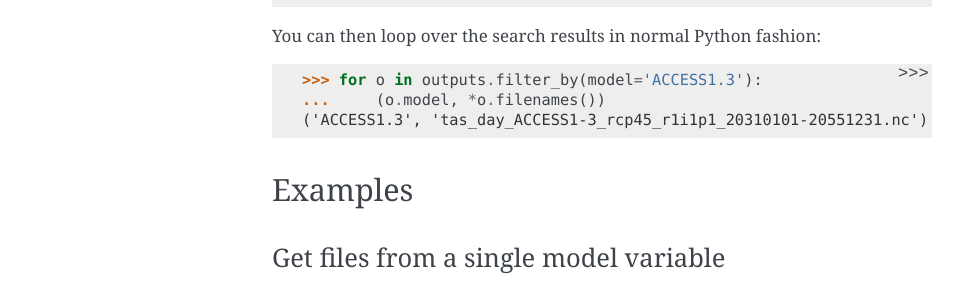
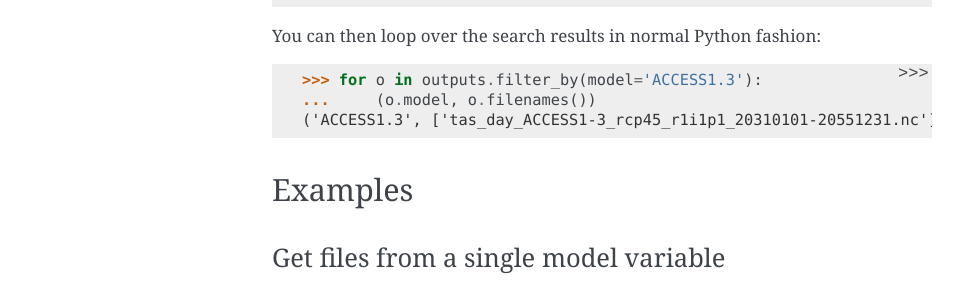
Before and after one commit to coecms/ARCCSSive, a Sphinx documentation site: the page built from docs/CMIP5.rst, in a window 1280 px wide and 900 px high, scrolled down 489 px. Shown: the part 169-452 px from the top of the window, without its empty margins (148-1111 px from the left). Built offline with Sphinx 7.4.7, drawn with Linux system fonts in a browser that asks for light colours; the version number could not be read and is left out.

Commit message:
Syntax fix

```diff
--- a/docs/CMIP5.rst
+++ b/docs/CMIP5.rst
@@ -39,8 +39,8 @@ model outputs:
 You can then loop over the search results in normal Python fashion::
 
     >>> for o in outputs.filter_by(model='ACCESS1.3'):
-    ...     (o.model, *o.filenames())
-    ('ACCESS1.3', 'tas_day_ACCESS1-3_rcp45_r1i1p1_20310101-20551231.nc')
+    ...     (o.model, o.filenames())
+    ('ACCESS1.3', ['tas_day_ACCESS1-3_rcp45_r1i1p1_20310101-20551231.nc'])
 
 Examples
 --------
```
